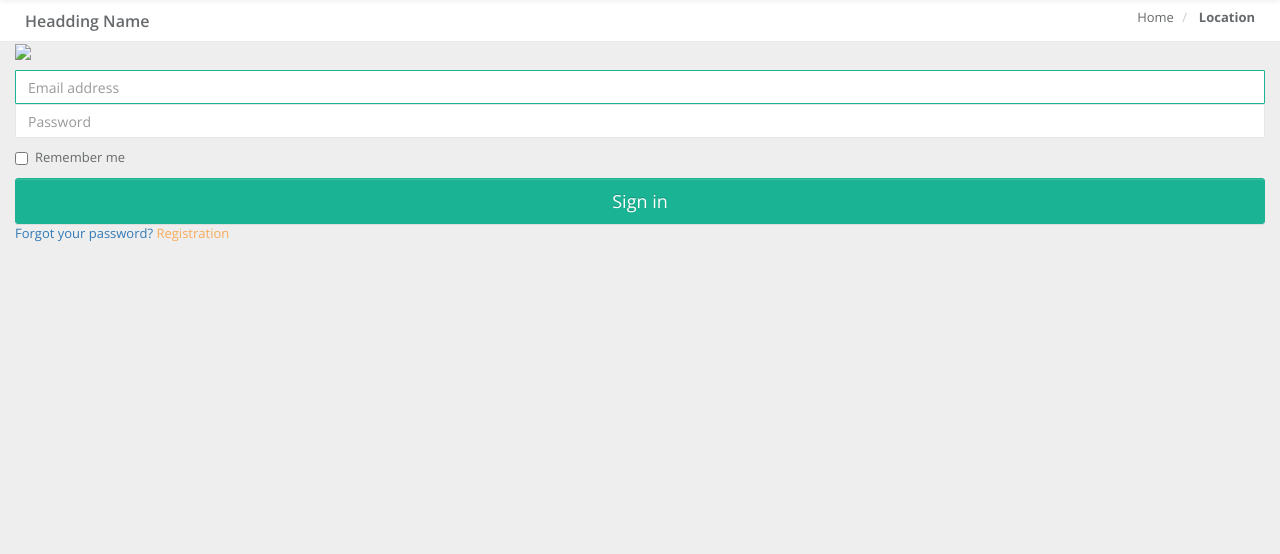
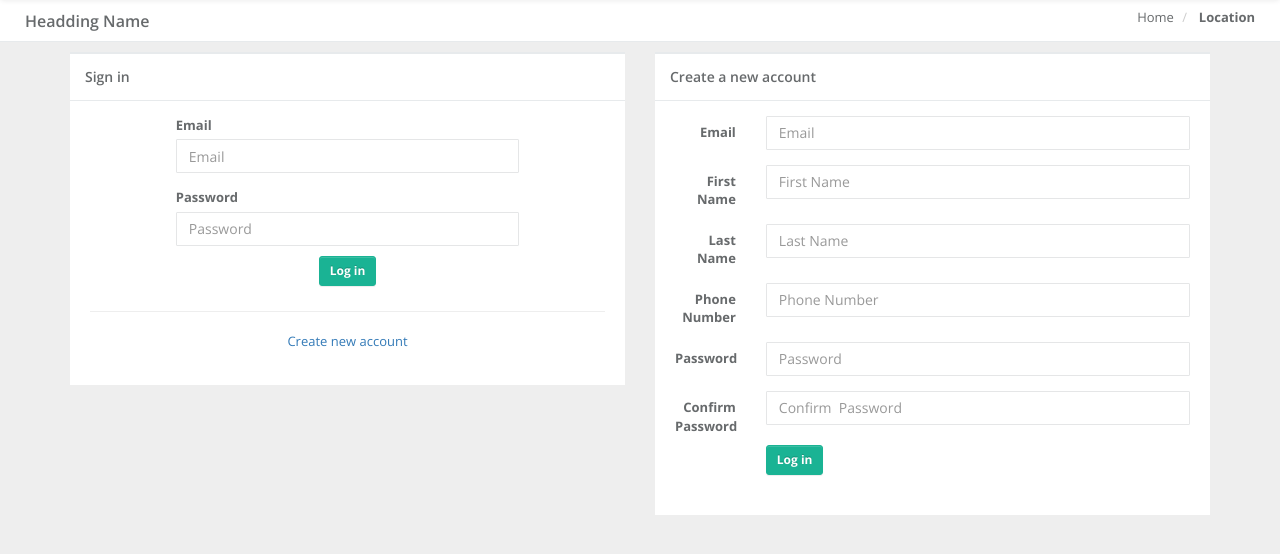
Before and after one commit to THarsh/LMS-N.github.io, a CodeIgniter app: page /database/index.php/welcome/login in a window 1280 px wide. Shown: the part 86-640 px from the top of the page. Run offline with CodeIgniter, Linux system fonts and the light colour scheme; data that the repository does not hold is empty; some libraries are stand-ins or nearby versions.

Commit message:
Update login.php

```diff
--- a/application/views/login.php
+++ b/application/views/login.php
@@ -1,22 +1,107 @@
- <?php include(FCPATH . "assets/includes/nav.php"); ?>
+  <?php include(FCPATH . "assets/includes/nav.php"); ?>
 
- <div class="container-fluid">
+<div class="container">
+<div class="row" style="padding-top:10px;">
+    <div class="col-md-6">
+        <div class="ibox float-e-margins">
+            <div class="ibox-title">
+                <h5>Sign in</h5>
 
-	<div class="login-card"><img src="http://via.placeholder.com/500x500" class="profile-img-card">
-        <p class="profile-name-card"> </p>
-        <form class="form-signin"><span class="reauth-email"> </span>
-            <input class="form-control" type="email" required="" placeholder="Email address" autofocus="" id="inputEmail">
-            <input class="form-control" type="password" required="" placeholder="Password" id="inputPassword">
-            <div class="checkbox">
-                <div class="checkbox">
-                    <label>
-                        <input type="checkbox">Remember me</label>
+            </div>
+            <div class="ibox-content">
+                <form class="form-horizontal">
+                    <div class="col-md-8 col-md-offset-2">
+                        <div class="form-group"><label>Email</label> <input placeholder="Email" class="form-control" type="Email"></div>
+
+
+                        <div class="form-group"><label>Password</label> <input placeholder="Password" class="form-control" type="password"></div>
+                    </div>
+
+
+
+
+                    <div class="form-group">
+                        <div class="col-md-12">
+                            <div>
+                                <center>
+                                    <button class="btn btn-sm btn-primary   m-t-n-xs" type="submit"><strong>Log in</strong></button>
+                                </center>
+                            </div>
+                            <hr>
+                            <center>
+                                </label><a href="#" id="reg_link" onclick="modle_pop();"  data-toggle="modal" >Create new account</a></lable>
+                            </center>
+
+                        </div>
+                    </div>
+                </form>
+            </div>
+        </div>
+    </div>
+    <div class="col-md-6">
+
+            <div class="ibox float-e-margins">
+                <div class="ibox-title">
+                    <h5>Create a new account</h5>
+
+                </div>
+                <div class="ibox-content">
+                    <form class="form-horizontal">
+
+                        <div class="form-group"><label class="col-lg-2 control-label">Email</label>
+
+                            <div class="col-lg-10"><input placeholder="Email" class="form-control"
+                                                          type="email">
+                            </div>
+                        </div>
+
+                        <div class="form-group"><label class="col-lg-2 control-label">First Name</label>
+
+                            <div class="col-lg-10"><input placeholder="First Name" class="form-control"
+                                                          type="text">
+                            </div>
+                        </div>
+
+                        <div class="form-group"><label class="col-lg-2 control-label">Last Name</label>
+
+                            <div class="col-lg-10"><input placeholder="Last Name" class="form-control"
+                                                          type="text">
+                            </div>
+                        </div>
+
+                        <div class="form-group"><label class="col-lg-2 control-label">Phone Number</label>
+
+                            <div class="col-lg-10"><input placeholder="Phone Number" class="form-control"
+                                                          type="text">
+                            </div>
+                        </div>
+
+
+                        <div class="form-group"><label class="col-lg-2 control-label">Password</label>
+
+                            <div class="col-lg-10"><input placeholder="Password" class="form-control"
+                                                          type="password"></div>
+                        </div>
+
+                        <div class="form-group"><label class="col-lg-2 control-label">Confirm
+                                Password</label>
+
+                            <div class="col-lg-10"><input placeholder="Confirm  Password"
+                                                          class="form-control" type="password"></div>
+                        </div>
+
+                        <div class="form-group">
+                            <div class="col-lg-offset-2 col-lg-10">
+                                <div>
+                                    <button class="btn btn-sm btn-primary   m-t-n-xs" type="submit"><strong>Log
+                                            in</strong></button>
+
+                                </div>
+                            </div>
+                        </div>
+                    </form>
                 </div>
             </div>
-            <button class="btn btn-primary btn-block btn-lg btn-signin" type="submit">Sign in</button>
-        </form>
-        <a href="#" class="forgot-password">Forgot your password?</a>
-        <a class="text-warning" href="<?= base_url()?>index.php/welcome/registration" target="_blank"> Registration </a>
-	</div>
 
- </div>
+    </div>
+</div>
```
